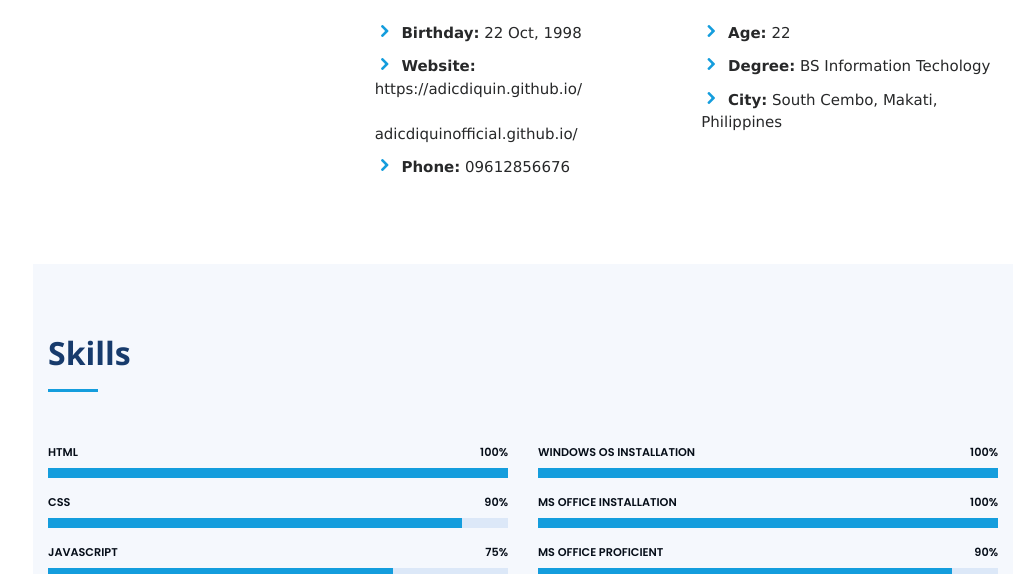
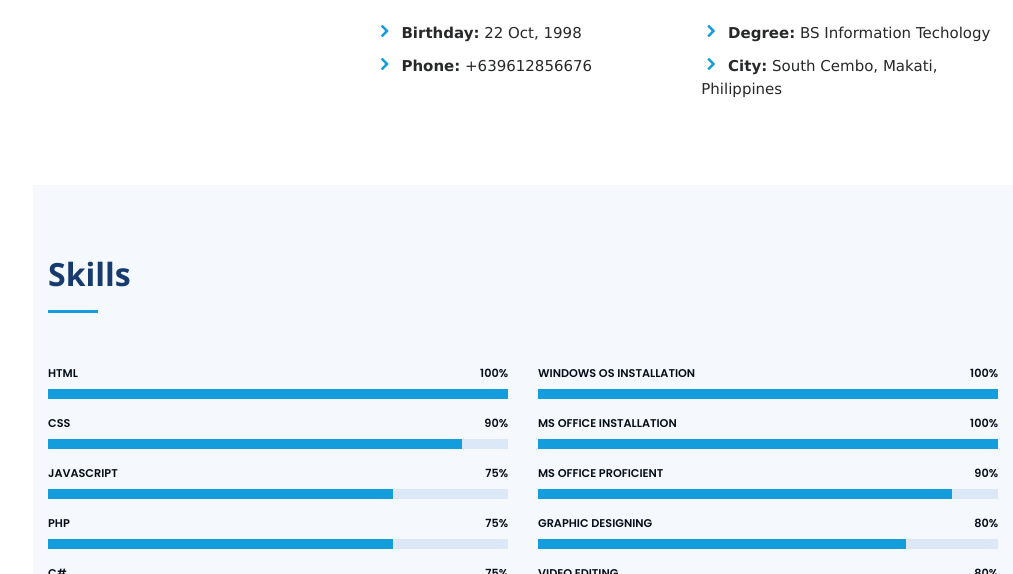
Before and after one commit to adicdiquin/adicdiquinofficial.github.io, a plain HTML site: page index.html in a window 1280 px wide. Shown: the part 1204-1778 px from the top of the page, without its empty margins (267-1280 px from the left). Drawn offline with nearby package versions, Linux system fonts and the light colour scheme.

Commit message:
Updated index.html

```diff
--- a/index.html
+++ b/index.html
@@ -171,13 +171,11 @@
               <div class="col-lg-6">
                 <ul>
                   <li><i class="icofont-rounded-right"></i> <strong>Birthday:</strong> 22 Oct, 1998</li>
-                  <li><i class="icofont-rounded-right"></i> <strong>Website:</strong> https://adicdiquin.github.io/<br>	&nbsp;	&nbsp;	&nbsp;	&nbsp; 	&nbsp;	&nbsp;	&nbsp;	&nbsp;	&nbsp;	&nbsp; adicdiquinofficial.github.io/</li>
-                  <li><i class="icofont-rounded-right"></i> <strong>Phone:</strong> 09612856676</li>
+                  <li><i class="icofont-rounded-right"></i> <strong>Phone:</strong> +639612856676</li>
                 </ul>
               </div>
               <div class="col-lg-6">
                 <ul>
-                  <li><i class="icofont-rounded-right"></i> <strong>Age:</strong> 22</li>
                   <li><i class="icofont-rounded-right"></i> <strong>Degree:</strong> BS Information Techology</li>
                   <li><i class="icofont-rounded-right"></i> <strong>City:</strong> South Cembo, Makati, Philippines</li>
                 </ul>
```
